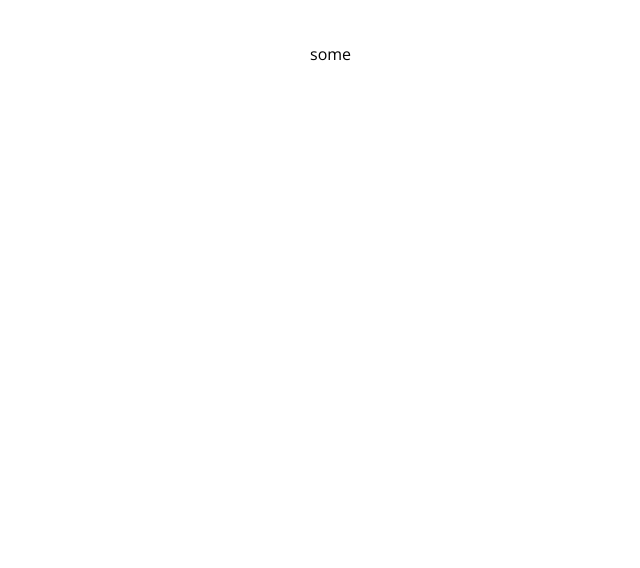
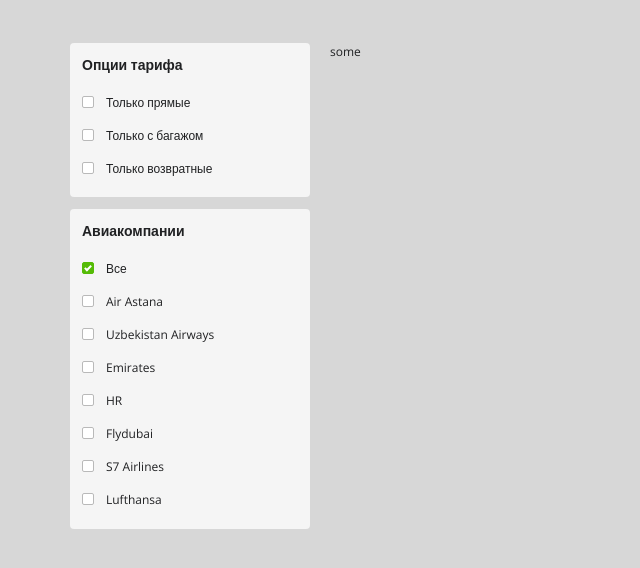
Before and after one commit to iCRIP/aviata-vue-test, a Vue app: page / in a window 1280 px wide. Shown: the top 568 px of the page, without its empty margins (0-640 px from the left). Built offline with nearby package versions, Linux system fonts and the light colour scheme.

Commit message:
filterCheckboxes added;

```diff
--- a/src/App.vue
+++ b/src/App.vue
@@ -2,6 +2,12 @@
   <div id="app" class="container">
     <div class="row">
       <aside class="sidebar">
+        <FilterCheckboxes
+          v-for="(filter, index) in filters"
+          :key="'filter-' + index"
+          :filter="filter"
+          v-model="selectedFilters[filter.name]"
+        />
       </aside>
       <main class="main">
         some
@@ -11,8 +17,13 @@
 </template>
 
 <script>
+import FilterCheckboxes from '@/components/filter/FilterCheckboxes';
+
 export default {
   name: 'app',
+  components: {
+    FilterCheckboxes
+  },
   data() {
     return {
       filters: [
@@ -20,6 +31,7 @@
           title: 'Опции тарифа',
           name: 'rate',
           type: 'checkbox',
+          selectAll: false,
           variants: [
             {
               value: 1,
@@ -38,17 +50,14 @@
         {
           title: 'Авиакомпании',
           name: 'airlines',
+          selectAll: true,
           type: 'checkbox',
-          defaultVariant: {
-            value: 'all',
-            text: 'Все'
-          },
           variants: []
         },
       ],
       selectedFilters: {
         rate: [],
-        airlines: ['all']
+        airlines: []
       },
       flights: [],
     }
@@ -58,8 +67,6 @@
     setFiltersVariants(name, variants) {
       const existedFilter = this.filters.find(filter => filter.name === name);
       let newVariants = [...variants];
-      const defaultVariant = existedFilter.defaultVariant;
-      if (defaultVariant) newVariants.unshift(defaultVariant);
 
       existedFilter.variants = newVariants;
     },
--- a/src/assets/scss/_variables.scss
+++ b/src/assets/scss/_variables.scss
@@ -0,0 +1,26 @@
+$bodyBg:#D7D7D7;
+
+$white: #fff;
+$grey: #707276;
+$lightGrey: #B9B9B9;
+
+$bgSuccess: #55BB06;
+$bgBtn: #EAF0FA;
+$bgCardAccent: #f5f5f5;
+$bgAsideCard: $bgCardAccent;
+$bgMainCard: $white;
+$bgScroll: #E1E1E1;
+$bgInputHover: #EBEBEB;
+
+$colorMain: #202123;
+$colorAccent: #FF9900;
+$colorLink: #7284E4;
+$colorBtn: #5763B3;
+
+$fzMain: 12px;
+$fzSmall: 10px;
+$fzTitle: 14px;
+$fzBig: 18px;
+$fzLarge: 24px;
+
+$paddingMain: 12px;
--- a/src/assets/scss/main.scss
+++ b/src/assets/scss/main.scss
@@ -11,6 +11,9 @@
   margin: 0;
   padding: 0;
   font-family: 'Open Sans', sans-serif;
+  background-color: $bodyBg;
+  color: $colorMain;
+  font-size: $fzMain;
 }
 
 .container {
@@ -27,6 +30,7 @@
 .sidebar {
   flex-shrink: 0;
   width: 240px;
+  margin-right: 20px;
 }
 
 .main {
--- a/src/components/filter/FilterCheckboxes.vue
+++ b/src/components/filter/FilterCheckboxes.vue
@@ -0,0 +1,270 @@
+<template>
+  <div class="filter">
+    <h3 class="filter-title">
+      {{ filter.title }}
+    </h3>
+    <div
+      v-if="clearFiltersShow"
+      class="filter-clear tooltip-wrap"
+      @click="dropFilters"
+      >
+      <div class="tooltip">
+        Сбросить выбор
+      </div>
+    </div>
+    <div :class="{'filter-variants': true, 'filter-variants--scroll': filter.variants.length > 8 }">
+      <div
+        v-if="filter.selectAll"
+        class="filter-variant"
+        >
+        <label class="checkbox">
+          <input
+            class="checkbox-input"
+            type="checkbox"
+            :checked="selectAll"
+            @change.prevent.stop="selectAllHandler"
+            >
+          <div class="checkbox-input-fake"></div>
+          <div class="checkbox-label">
+            Все
+          </div>
+        </label>
+      </div>
+      <div
+        v-for="(variant, index) in filter.variants"
+        :key="'filter-variant-' + index"
+        class="filter-variant"
+        >
+        <label class="checkbox">
+          <input
+            class="checkbox-input"
+            type="checkbox"
+            v-model="selectedVariants"
+            :value="variant.value"
+            >
+          <div class="checkbox-input-fake"></div>
+          <div class="checkbox-label">
+            {{ variant.text }}
+          </div>
+        </label>
+      </div>
+    </div>
+  </div>
+</template>
+
+<script>
+  export default {
+    props: {
+      value: {
+        type: Array,
+        default: () => []
+      },
+      filter: {
+        type: Object,
+        default: () => {}
+      }
+    },
+    data() {
+      return {
+        selectedVariants: this.value,
+      }
+    },
+    computed: {
+      clearFiltersShow() {
+        return (this.selectedVariants.length > 0)
+      },
+      selectAll() {
+        return (this.selectedVariants.length === 0)
+      }
+    },
+    methods: {
+      selectAllHandler(event) {
+        if (event.target.checked) this.selectedVariants = [];
+        else event.target.checked = true;
+      },
+      dropFilters() {
+        this.selectedVariants = [];
+      }
+    },
+    watch: {
+      value(newVal) {
+        this.selectedVariants = newVal;
+      },
+      selectedVariants(newVal) {
+        this.$emit('input', newVal);
+      }
+    }
+  }
+</script>
+
+<style lang="scss" scoped>
+.tooltip {
+  position: absolute;
+  background-color: $white;
+  border: 1px solid $lightGrey;
+  border-radius: 6px;
+  padding: $paddingMain;
+  bottom: 100%;
+  left: 50%;
+  transform: translateX(-50%);
+  white-space: nowrap;
+  margin-bottom: 10px;
+  pointer-events: none;
+  opacity: 0;
+  box-shadow: 0 0 5px rgba(0,0,0,0.2);
+  transition: opacity 0.2s;
+
+  &:before {
+    content: '';
+    position: absolute;
+    width: 14px;
+    height: 14px;
+    left: 50%;
+    bottom: -13px;
+    background-color: $white;
+    border-bottom: 1px solid $lightGrey;
+    border-right: 1px solid $lightGrey;
+    transform: rotate(45deg) translateX(-50%);
+  }
+
+  &-wrap {
+    position: relative;
+
+    &:hover {
+      .tooltip {
+        opacity: 1;
+      }
+    }
+  }
+}
+.filter {
+  padding: ($paddingMain) 0;
+  background-color: $bgAsideCard;
+  margin-bottom: $paddingMain;
+  border-radius: 4px;
+  position: relative;
+
+  &-clear {
+    position: absolute;
+    top: 12px;
+    right: 12px;
+
+    &:before {
+      content: '';
+      display: block;
+      width: 20px;
+      height: 20px;
+      background-position: center;
+      background-image: url('~@/assets/icons/icon-close-filter.svg');
+      transition: background-image 0.2s;
+      cursor: pointer;
+
+    }
+    &:hover {
+      &:before {
+        background-image: url('~@/assets/icons/icon-close-filter-hover.svg')
+      }
+    }
+  }
+
+  &-title {
+    font-size: $fzTitle;
+    font-weight: bold;
+    margin-top: 0;
+    margin-bottom: $paddingMain;
+    padding-left: $paddingMain;
+    padding-right: $paddingMain;
+  }
+
+  &-variant {
+    padding: 0 ($paddingMain);
+    background-color: transparent;
+    transition: background-color 0.2s;
+
+    &:hover {
+      background-color: $bgInputHover;
+    }
+  }
+
+  &-variants {
+    overflow-y: auto;
+    overflow-x: hidden;
+    max-height: 265px;
+
+    &--scroll {
+      margin-right: 4px;
+    }
+
+    &::-webkit-scrollbar {
+      width: 2px;
+    }
+
+    &::-webkit-scrollbar-thumb {
+      background-color: $bgScroll;
+    }
+  }
+}
+
+.checkbox {
+  display: flex;
+
+  &:hover {
+    cursor: pointer;
+
+    .checkbox-input-fake {
+      &:before {
+        border-right: 2px solid $lightGrey;
+        border-bottom: 2px solid $lightGrey;
+      }
+    }
+  }
+
+  &-label {
+    padding-top: 8px;
+    padding-bottom: 8px;
+  }
+
+  &-input {
+    height: 0;
+    width: 0;
+    position: absolute;
+
+    &-fake {
+      position: relative;
+      flex-shrink: 0;
+      width: $paddingMain;
+      height: $paddingMain;
+      border-radius: 2px;
+      border: 1px solid $lightGrey;
+      background-color: $white;
+      margin-right: $paddingMain;
+      margin-top: 10px;
+      margin-bottom: 10px;
+
+      &:before {
+        content: '';
+        position: absolute;
+        border-right: 2px solid transparent;
+        border-bottom: 2px solid transparent;
+        width: 4px;
+        height: 7px;
+        transform: rotate(45deg);
+        left: 3px;
+        top: 1px;
+        transition: border-color 0.2s;
+      }
+    }
+
+    &:checked + .checkbox-input-fake {
+      background: $bgSuccess;
+      border: 1px solid $bgSuccess;
+
+      &:before {
+        border-right-color: $white;
+        border-bottom-color: $white;
+      }
+    }
+  }
+}
+
+</style>
```
Also changed, not shown: src/assets/icons/icon-close-filter-hover.svg (added), src/assets/icons/icon-close-filter.svg (added), src/components/filter/Filters.vue (deleted).
